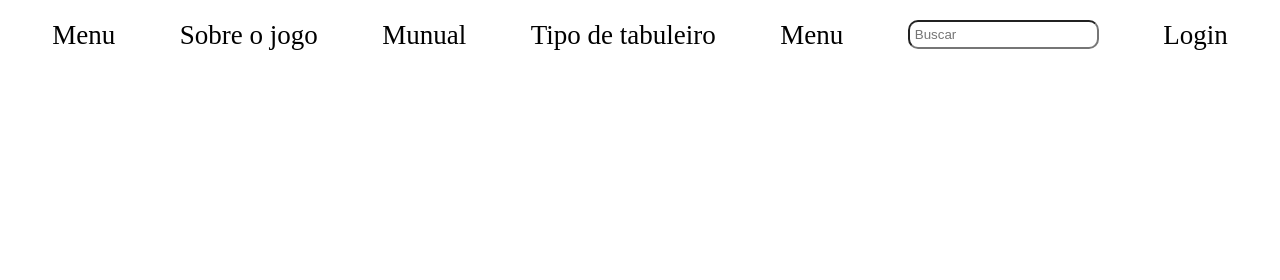
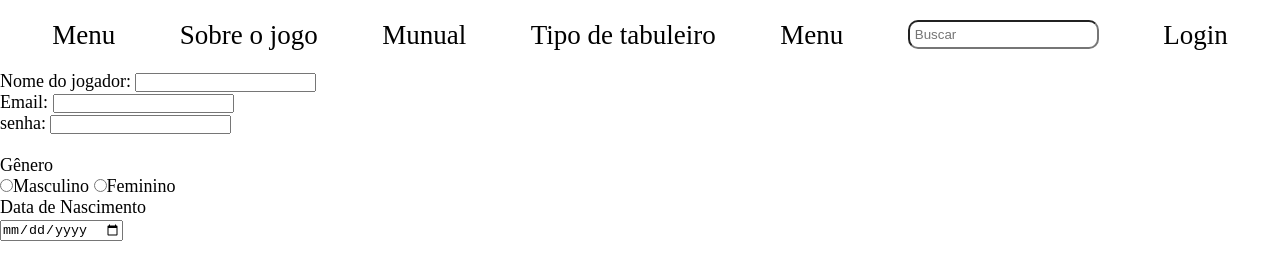
Before and after one commit to luizferanando/XADREZ-THE-GAME-site, a plain HTML site: page site the Game Xadrez/jogo_de_Xadrez/cadastrar.html in a window 1280 px wide. Drawn offline with Linux system fonts and the light colour scheme.

Commit message:
Add files via upload

```diff
--- a/site the Game Xadrez/jogo_de_Xadrez/cadastrar.html
+++ b/site the Game Xadrez/jogo_de_Xadrez/cadastrar.html
@@ -28,5 +28,23 @@
                 <li><a href="login.html">Login</a></li>
             </ul>
         </nav>
+    </header>
+    <form action="">
+        <label for="name">Nome do jogador:</label>
+        <input type="text" name="nome" id="name"><br>
+        <label for="email">Email:</label>
+        <input type="email" name="" id=""><br>
+        <label for="senha">senha:</label>
+        <input type="password"><br>
+        <br>
+        <label for="genero">Gênero</label><br>
+        <input type="radio" name="genero" id="genero" value="m">Masculino
+        <input type="radio" name="genero" id="genero" value="f">Feminino
+        <br>
+        <label for="data">Data de Nascimento</label><br>
+        <input type="date" name="data" id="data">
+        <br>
+
+    </form>
 </body>
 </html>
```
